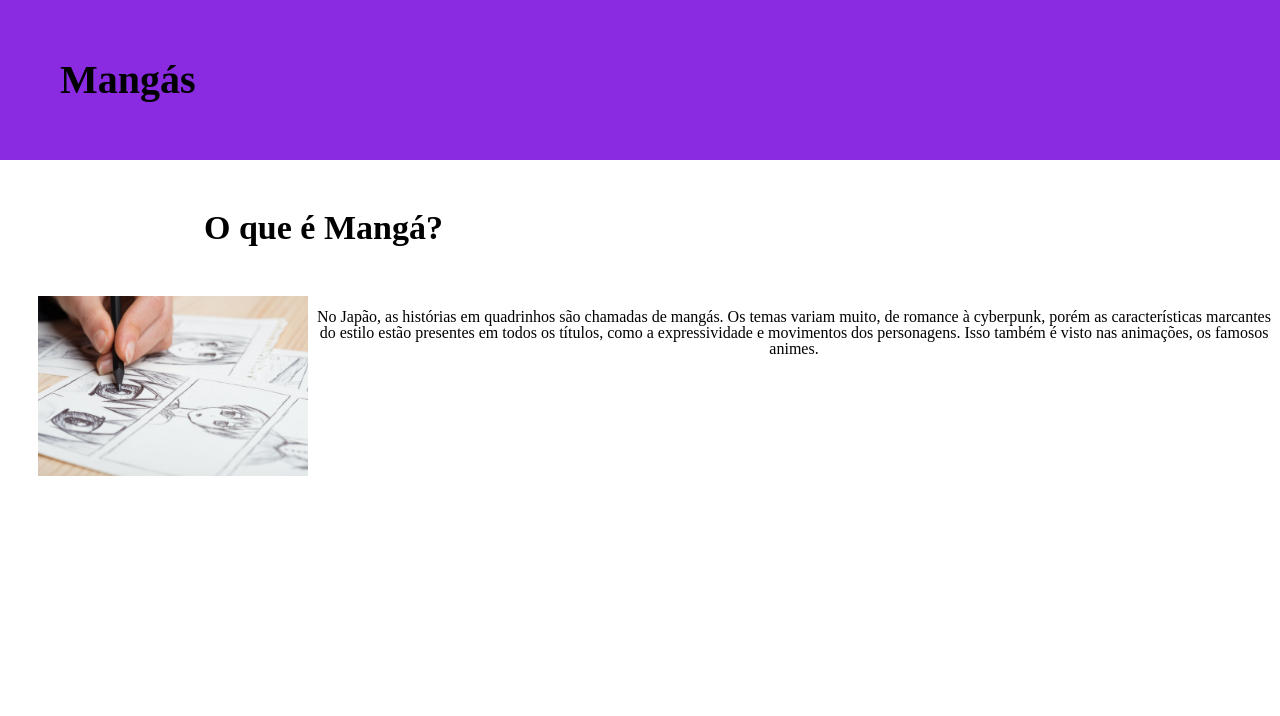
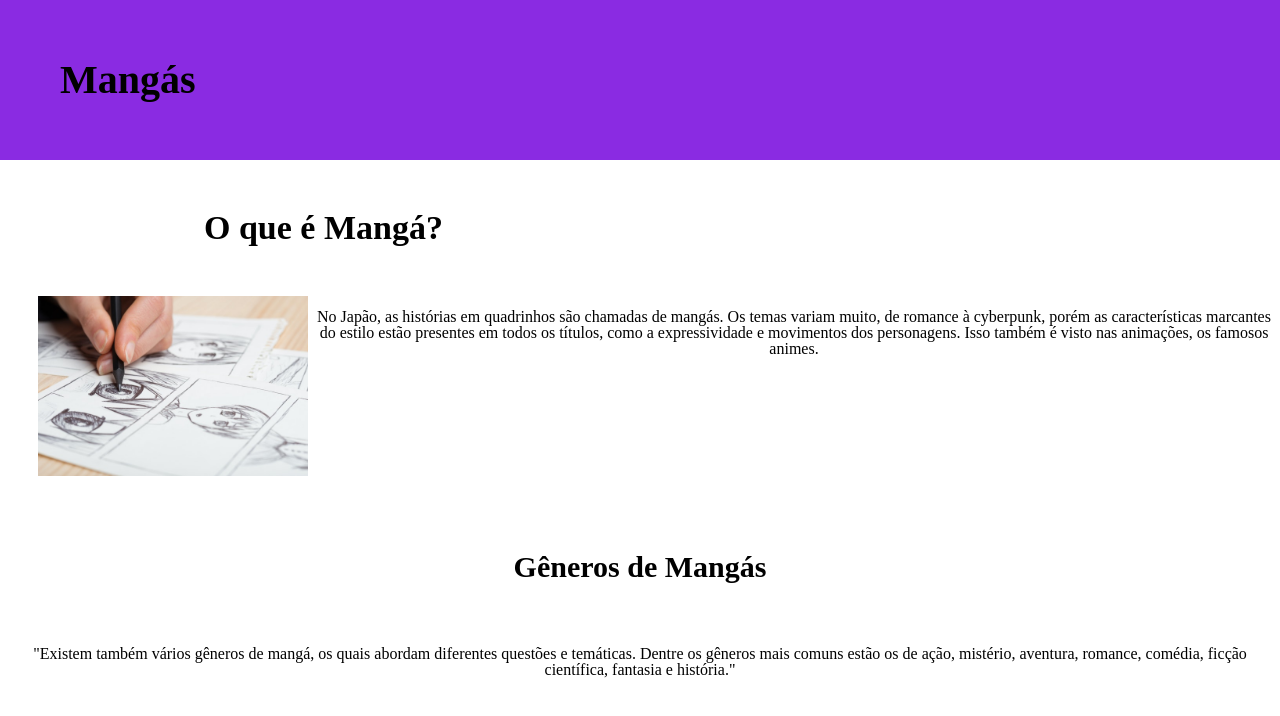
Before and after one commit to CalielRocha/mangas-recommendation, a plain HTML site: page index.html in a window 1280 px wide. Drawn offline with Linux system fonts and the light colour scheme.

Commit message:
limpando o float e adicionando parte dos generos

```diff
--- a/index.html
+++ b/index.html
@@ -11,11 +11,18 @@
         <h1>Mangás</h1>
     </header>
     <main>
-        <h2>O que é Mangá?</h2>
-        <img src="imagemmanga.jpg">
-        <p>No Japão, as histórias em quadrinhos são chamadas de mangás.
-        Os temas variam muito, de romance à cyberpunk, porém as características marcantes do estilo estão presentes em todos os títulos,
-        como a expressividade e movimentos dos personagens. Isso também é visto nas animações, os famosos animes.</p>
+        <section>
+            <h2>O que é Mangá?</h2>
+            <img src="imagemmanga.jpg">
+            <p>No Japão, as histórias em quadrinhos são chamadas de mangás.
+            Os temas variam muito, de romance à cyberpunk, porém as características marcantes do estilo estão presentes em todos os títulos,
+            como a expressividade e movimentos dos personagens. Isso também é visto nas animações, os famosos animes.</p>
+        </section>
+        <section>
+            <h3 class="titulo-centralizado">Gêneros de Mangás</h3>
+            <p>"Existem também vários gêneros de mangá, os quais abordam diferentes questões e temáticas.
+            Dentre os gêneros mais comuns estão os de ação, mistério, aventura, romance, comédia, ficção científica, fantasia e história."</p>
+        </section>
     </main>
     <footer></footer>
    </body>
--- a/style.css
+++ b/style.css
@@ -24,3 +24,13 @@ p {
     text-align: center;
     margin-top: 4em;
 }
+
+section {
+    clear: left;
+}
+
+.titulo-centralizado {
+    text-align: center;
+    font-size: 30px;
+    margin-top: 6.5em;
+}
```
